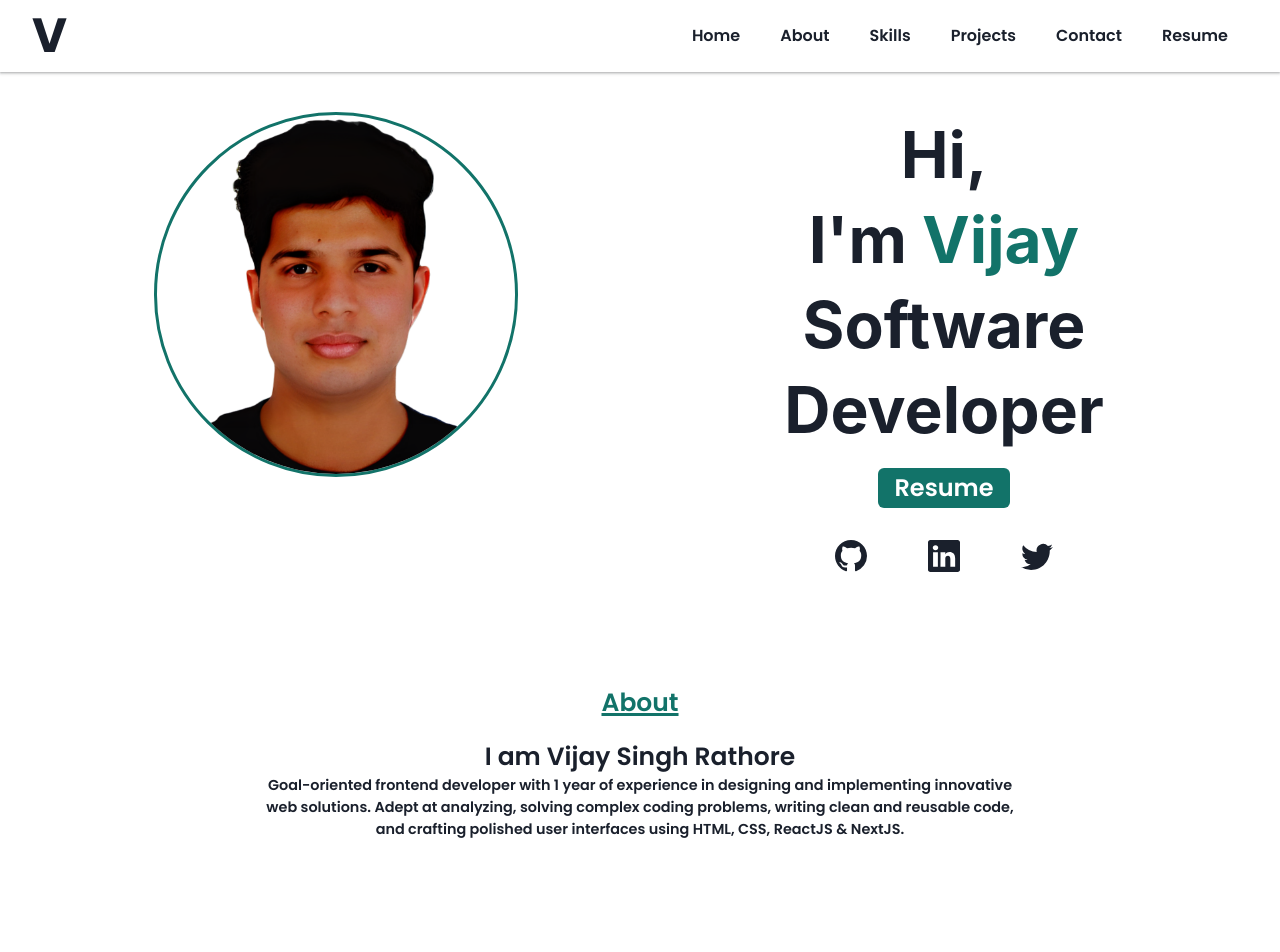
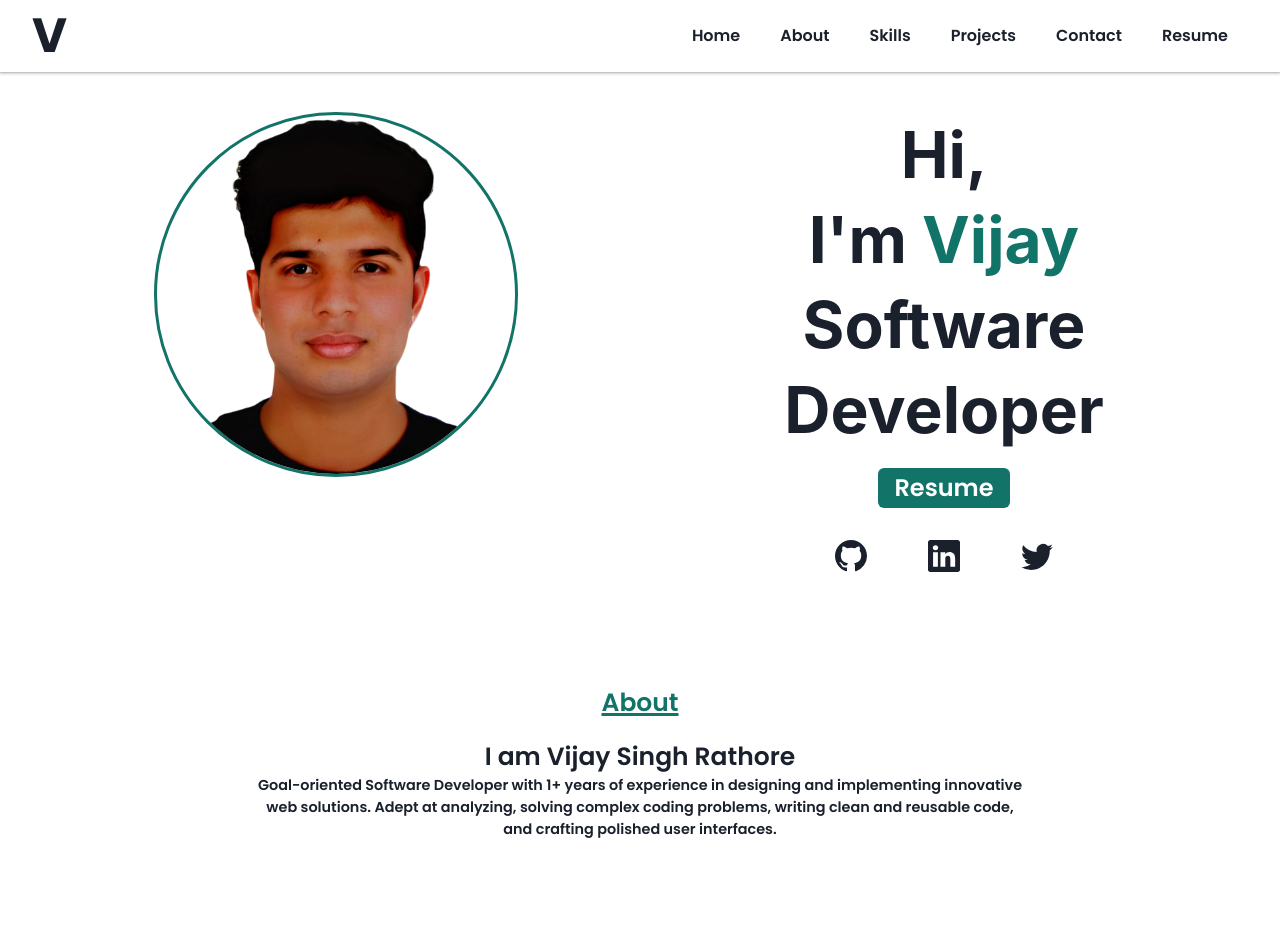
Before and after one commit to VijaySingh8650/VijaySingh8650.github.io, a React (Create React App) app: page / in a window 1280 px wide. Shown: the top 952 px of the page. Built offline with nearby package versions, Linux system fonts and the light colour scheme.

Commit message:
About-Section-Updated

```diff
--- a/src/Components/About.jsx
+++ b/src/Components/About.jsx
@@ -6,7 +6,7 @@ export default function About() {
     <Box id="about" className={styles.container}>
           <Text color="#127369" className={styles.about}>About</Text>
           <Text className={styles.name}>I am Vijay Singh Rathore</Text>
-          <Text variant={["sm","base","md"]} className={styles.aboutdetails}>Goal-oriented frontend developer with 1 year of experience in designing and implementing innovative web solutions. Adept at analyzing, solving complex coding problems, writing clean and reusable code, and crafting polished user interfaces using HTML, CSS, ReactJS & NextJS.</Text>
+          <Text variant={["sm","base","md"]} className={styles.aboutdetails}>Goal-oriented Software Developer with 1+ years of experience in designing and implementing innovative web solutions. Adept at analyzing, solving complex coding problems, writing clean and reusable code, and crafting polished user interfaces.</Text>
     </Box>
   )
 }
```
